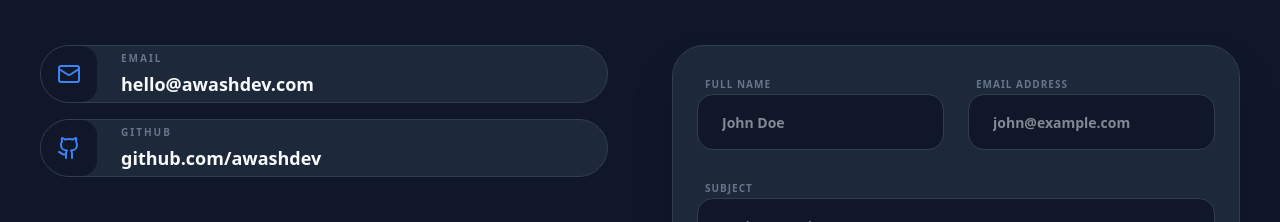
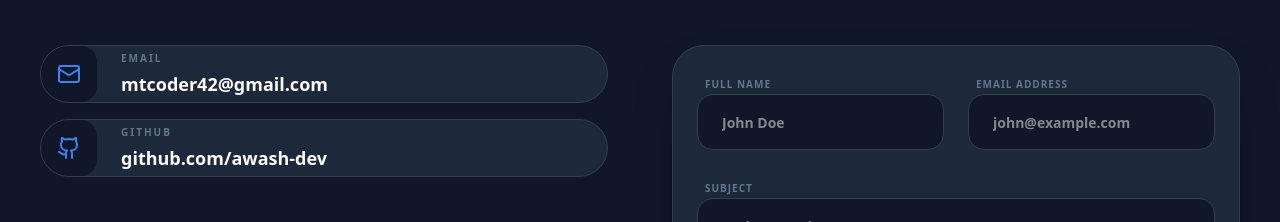
Before and after one commit to awash-dev/modern-portfolios-, a Next.js app: page /contact in a window 1280 px wide. Shown: the part 263-485 px from the top of the page. Built offline with nearby package versions, Linux system fonts and the light colour scheme.

Commit message:
ci: fix eslint errors and warnings (unused vars, any types, and navbar effect)

```diff
--- a/src/app/api/contact/route.ts
+++ b/src/app/api/contact/route.ts
@@ -42,7 +42,7 @@ export async function POST(req: Request) {
         ]);
 
         return NextResponse.json({ message: 'Emails sent successfully' }, { status: 200 });
-    } catch (error: any) {
+    } catch (error: unknown) {
         console.error('SMTP Error:', error);
         return NextResponse.json({ error: 'Failed to send email' }, { status: 500 });
     }
--- a/src/app/contact/page.tsx
+++ b/src/app/contact/page.tsx
@@ -7,8 +7,8 @@ import { Button } from "@/components/ui/Button";
 import { TiltCard } from "@/components/ui/TiltCard";
 
 const socialLinks = [
-    { icon: <Mail size={24} />, label: "Email", value: "hello@awashdev.com", href: "mailto:hello@awashdev.com" },
-    { icon: <Github size={24} />, label: "Github", value: "github.com/awashdev", href: "#" },
+    { icon: <Mail size={24} />, label: "Email", value: "mtcoder42@gmail.com", href: "mailto:hello@awashdev.com" },
+    { icon: <Github size={24} />, label: "Github", value: "github.com/awash-dev", href: "#" },
 ];
 
 export default function ContactPage() {
--- a/src/app/page.tsx
+++ b/src/app/page.tsx
@@ -171,7 +171,7 @@ export default function HomePage() {
           </div>
 
           <div className="grid grid-cols-1 md:grid-cols-2 lg:grid-cols-4 gap-6">
-            {expertise.map((item, idx) => (
+            {expertise.map((item) => (
               <TiltCard
                 key={item.title}
                 className="h-full"
--- a/src/app/tech/page.tsx
+++ b/src/app/tech/page.tsx
@@ -1,7 +1,7 @@
 "use client";
 
 import { motion } from 'framer-motion';
-import { Terminal, Database, Server, Cpu, Layers, Shield, Zap, Box } from 'lucide-react';
+import { Terminal, Database, Server, Layers, Zap, Box } from 'lucide-react';
 import { TiltCard } from '@/components/ui/TiltCard';
 
 const categories = [
@@ -46,7 +46,7 @@ export default function TechPage() {
             </div>
 
             <div className="grid grid-cols-1 md:grid-cols-2 lg:grid-cols-3 gap-6">
-                {categories.map((cat, idx) => (
+                {categories.map((cat) => (
                     <TiltCard
                         key={cat.title}
                         className="h-full bg-surface/30 border border-white/5 rounded-4xl shadow-2xl"
--- a/src/components/Navbar.tsx
+++ b/src/components/Navbar.tsx
@@ -28,8 +28,9 @@ const Navbar = () => {
     }, []);
 
     useEffect(() => {
-        setIsOpen(false);
-    }, [pathname]);
+        // eslint-disable-next-line react-hooks/set-state-in-effect
+        if (isOpen) setIsOpen(false);
+    }, [pathname, isOpen]);
 
     return (
         <motion.nav
```
